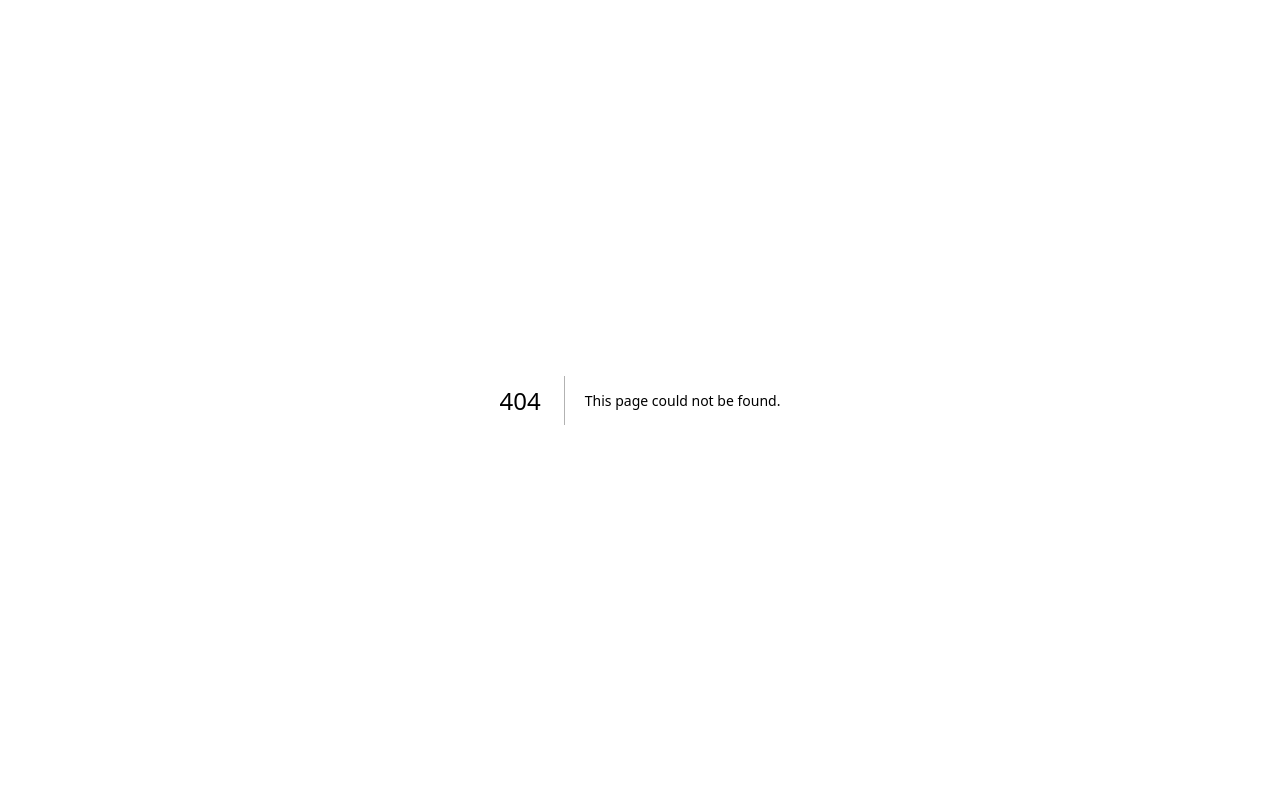
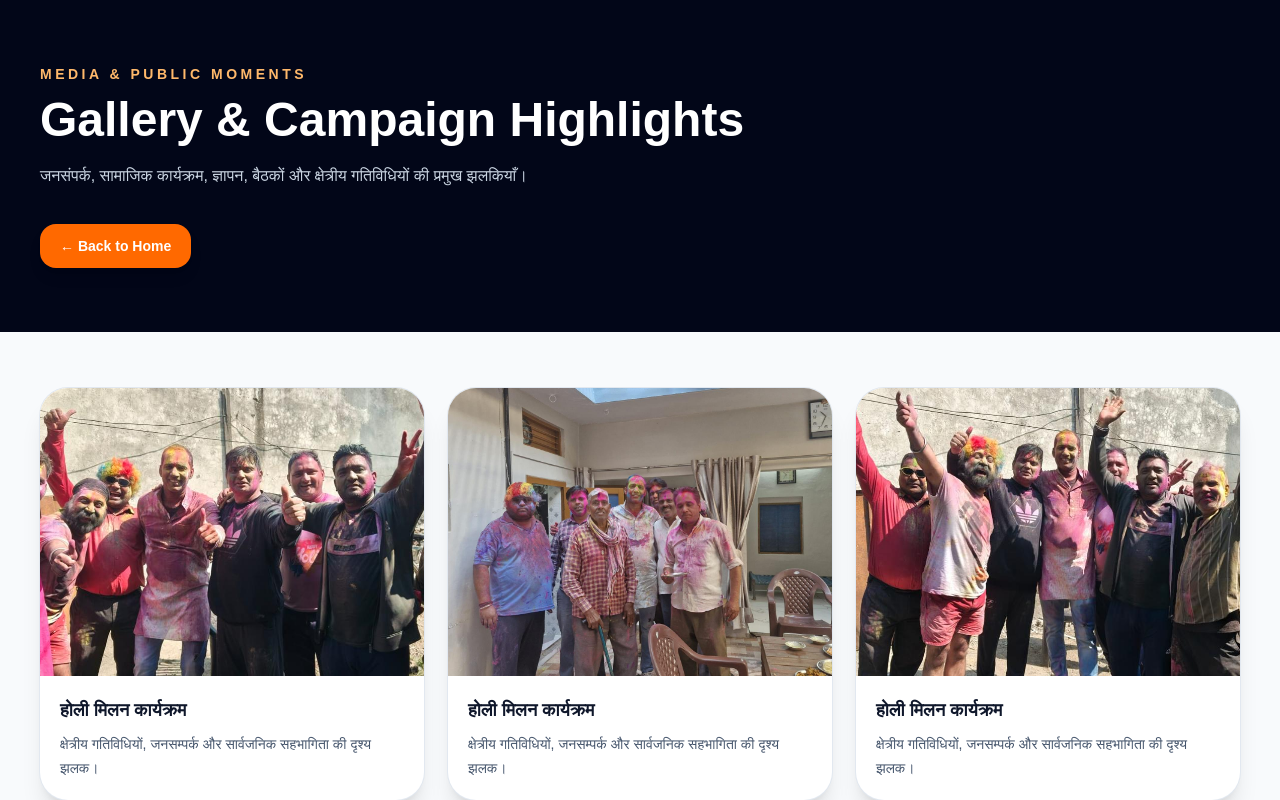
Before and after one commit to anshchaudhary1699-prog/Rish-Cong-OBCHELP, a Next.js app: page /gallery in a window 1280 px wide. Before the commit this address had no page. Shown: the top 800 px of the page. Built offline with nearby package versions, Linux system fonts and the light colour scheme.

Commit message:
update homepage with gallery button

```diff
--- /dev/null
+++ b/app/gallery/page.tsx
@@ -0,0 +1,65 @@
+export default function GalleryPage() {
+  const gallery = [
+    { title: "होली मिलन कार्यक्रम", img: "/holi-milan-1.jpg" },
+    { title: "होली मिलन कार्यक्रम", img: "/holi-milan-2.jpg" },
+    { title: "होली मिलन कार्यक्रम", img: "/holi-milan-3.jpg" },
+    { title: "होली मिलन कार्यक्रम", img: "/holi-milan-4.jpg" },
+    { title: "होली मिलन कार्यक्रम", img: "/holi-milan-5.jpg" },
+    { title: "होली मिलन कार्यक्रम", img: "/holi-milan-6.jpg" },
+    { title: "ज्ञापन प्रेषण", img: "/memor-1.jpg" },
+    { title: "ज्ञापन प्रेषण", img: "/memor-2.jpg" },
+    { title: "वार्ड जनसमस्या बैठक", img: "/ward-meeting.jpg" },
+  ];
+
+  return (
+    <div className="min-h-screen bg-slate-50 text-slate-900">
+      <section className="bg-slate-950 text-white">
+        <div className="mx-auto max-w-7xl px-6 py-16 lg:px-10">
+          <p className="text-sm font-bold uppercase tracking-[0.25em] text-orange-300">
+            Media & Public Moments
+          </p>
+          <h1 className="mt-3 text-4xl font-black md:text-5xl">
+            Gallery & Campaign Highlights
+          </h1>
+          <p className="mt-4 max-w-3xl text-base leading-8 text-slate-300">
+            जनसंपर्क, सामाजिक कार्यक्रम, ज्ञापन, बैठकों और क्षेत्रीय गतिविधियों की
+            प्रमुख झलकियाँ।
+          </p>
+
+          <div className="mt-8">
+            <a
+              href="/"
+              className="inline-flex rounded-2xl bg-orange-500 px-5 py-3 text-sm font-bold text-white shadow-lg"
+            >
+              ← Back to Home
+            </a>
+          </div>
+        </div>
+      </section>
+
+      <section className="mx-auto max-w-7xl px-6 py-14 lg:px-10">
+        <div className="grid gap-6 sm:grid-cols-2 lg:grid-cols-3">
+          {gallery.map((item, index) => (
+            <div
+              key={`${item.title}-${index}`}
+              className="overflow-hidden rounded-[28px] bg-white shadow-xl ring-1 ring-slate-200 transition hover:-translate-y-1"
+            >
+              <img
+                src={item.img}
+                alt={item.title}
+                className="h-72 w-full object-cover"
+              />
+              <div className="p-5">
+                <h2 className="text-lg font-black">{item.title}</h2>
+                <p className="mt-2 text-sm leading-6 text-slate-600">
+                  क्षेत्रीय गतिविधियों, जनसम्पर्क और सार्वजनिक सहभागिता की दृश्य
+                  झलक।
+                </p>
+              </div>
+            </div>
+          ))}
+        </div>
+      </section>
+    </div>
+  );
+}
--- a/app/page.tsx
+++ b/app/page.tsx
@@ -387,7 +387,10 @@ export default function RishikeshOBCCongressWebsite() {
           </div>
 
           <div className="rounded-[32px] bg-white p-8 shadow-xl ring-1 ring-slate-200">
-            <form onSubmit={handleTrackComplaint} className="grid gap-4 md:grid-cols-[1fr_auto]">
+            <form
+              onSubmit={handleTrackComplaint}
+              className="grid gap-4 md:grid-cols-[1fr_auto]"
+            >
               <input
                 value={trackId}
                 onChange={(e) => setTrackId(e.target.value)}
@@ -416,31 +419,41 @@ export default function RishikeshOBCCongressWebsite() {
                   <div className="text-xs font-bold uppercase tracking-[0.2em] text-slate-500">
                     Complaint ID
                   </div>
-                  <div className="mt-2 text-base font-bold">{trackingResult.complaintId}</div>
+                  <div className="mt-2 text-base font-bold">
+                    {trackingResult.complaintId}
+                  </div>
                 </div>
                 <div className="rounded-2xl border border-slate-200 bg-slate-50 p-4">
                   <div className="text-xs font-bold uppercase tracking-[0.2em] text-slate-500">
                     Status
                   </div>
-                  <div className="mt-2 text-base font-bold">{trackingResult.status}</div>
+                  <div className="mt-2 text-base font-bold">
+                    {trackingResult.status}
+                  </div>
                 </div>
                 <div className="rounded-2xl border border-slate-200 bg-slate-50 p-4">
                   <div className="text-xs font-bold uppercase tracking-[0.2em] text-slate-500">
                     Ward
                   </div>
-                  <div className="mt-2 text-base font-bold">{trackingResult.ward}</div>
+                  <div className="mt-2 text-base font-bold">
+                    {trackingResult.ward}
+                  </div>
                 </div>
                 <div className="rounded-2xl border border-slate-200 bg-slate-50 p-4">
                   <div className="text-xs font-bold uppercase tracking-[0.2em] text-slate-500">
                     Category
                   </div>
-                  <div className="mt-2 text-base font-bold">{trackingResult.category}</div>
+                  <div className="mt-2 text-base font-bold">
+                    {trackingResult.category}
+                  </div>
                 </div>
                 <div className="rounded-2xl border border-slate-200 bg-slate-50 p-4 md:col-span-2">
                   <div className="text-xs font-bold uppercase tracking-[0.2em] text-slate-500">
                     Description
                   </div>
-                  <div className="mt-2 text-base font-bold">{trackingResult.description}</div>
+                  <div className="mt-2 text-base font-bold">
+                    {trackingResult.description}
+                  </div>
                 </div>
                 <div className="rounded-2xl border border-slate-200 bg-slate-50 p-4 md:col-span-2">
                   <div className="text-xs font-bold uppercase tracking-[0.2em] text-slate-500">
@@ -521,10 +534,18 @@ export default function RishikeshOBCCongressWebsite() {
                     required
                   >
                     <option value="">Issue Category (समस्या का प्रकार)</option>
-                    <option value="Water Supply">Water Supply (पानी की समस्या)</option>
-                    <option value="Road Problem">Road Problem (सड़क की समस्या)</option>
-                    <option value="Drainage Issue">Drainage Issue (नाली की समस्या)</option>
-                    <option value="Electricity Issue">Electricity Issue (बिजली की समस्या)</option>
+                    <option value="Water Supply">
+                      Water Supply (पानी की समस्या)
+                    </option>
+                    <option value="Road Problem">
+                      Road Problem (सड़क की समस्या)
+                    </option>
+                    <option value="Drainage Issue">
+                      Drainage Issue (नाली की समस्या)
+                    </option>
+                    <option value="Electricity Issue">
+                      Electricity Issue (बिजली की समस्या)
+                    </option>
                     <option value="Sanitation / Cleanliness">
                       Sanitation / Cleanliness (सफाई की समस्या)
                     </option>
@@ -692,13 +713,22 @@ export default function RishikeshOBCCongressWebsite() {
 
       <section className="bg-slate-50">
         <div className="mx-auto max-w-7xl px-6 py-16 lg:px-10">
-          <div className="mb-8">
+          <div className="mb-8 flex items-end justify-between gap-4">
+            <div>
               <p className="text-sm font-bold uppercase tracking-[0.25em] text-green-700">
                 Media Preview
               </p>
               <h2 className="mt-2 text-3xl font-black md:text-4xl">
                 Gallery & Campaign Moments
               </h2>
+            </div>
+
+            <a
+              href="/gallery"
+              className="rounded-2xl border border-slate-300 px-4 py-2 text-sm font-semibold hover:bg-slate-100 transition"
+            >
+              View Full Gallery
+            </a>
           </div>
 
           <div className="grid gap-5 sm:grid-cols-2 lg:grid-cols-3">
@@ -872,13 +902,15 @@ export default function RishikeshOBCCongressWebsite() {
       <footer className="border-t border-slate-200 bg-white">
         <div className="mx-auto flex max-w-7xl flex-col gap-4 px-6 py-8 text-sm text-slate-600 lg:flex-row lg:items-center lg:justify-between lg:px-10">
           <div>
-            <div className="font-black text-slate-900">Official Public Website</div>
+            <div className="font-black text-slate-900">
+              Official Public Website
+            </div>
             <div>Mahanagar Adhyaksh, OBC Vibhag Congress, Rishikesh</div>
           </div>
           <div className="max-w-2xl">
-            This website is intended for public communication, grievance collection,
-            volunteer coordination and sharing updates related to local public service
-            activities.
+            This website is intended for public communication, grievance
+            collection, volunteer coordination and sharing updates related to
+            local public service activities.
           </div>
         </div>
       </footer>
```
Lines whose indentation alone changed are shown as unchanged.
